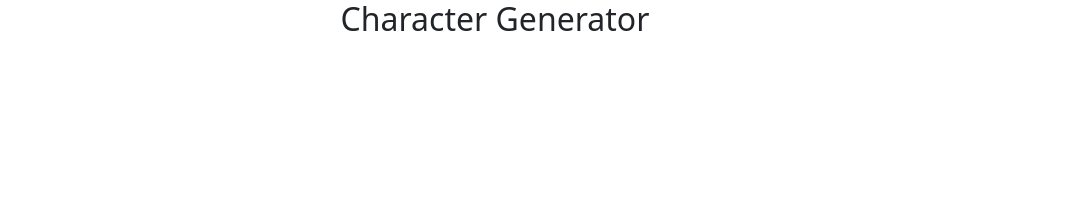
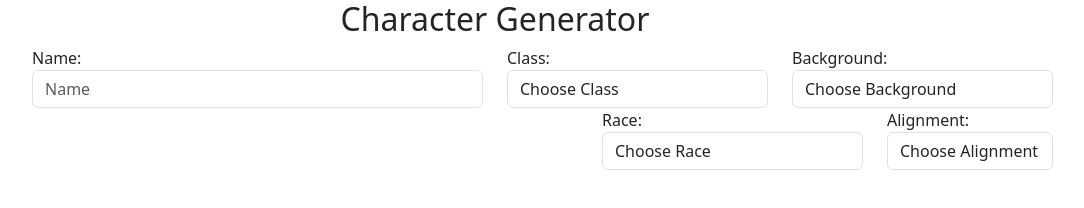
Before and after one commit to EthanWolf714/CharacterGenerator, a plain HTML site: page index.html in a window 1280 px wide. Shown: the whole page, without its empty margins (145-1229 px from the left). Drawn offline with nearby package versions, Linux system fonts and the light colour scheme.

Commit message:
basic form setup, with race class, alightment and background

```diff
--- a/index.html
+++ b/index.html
@@ -1,13 +1,16 @@
 <!DOCTYPE html>
 <html lang="en">
+
 <head>
     <meta charset="utf-8">
     <meta name="viewport" content="width=device-width, initial-scale=1">
     <title>Character Generator</title>
-    <link href="https://cdn.jsdelivr.net/npm/bootstrap@5.3.3/dist/css/bootstrap.min.css" rel="stylesheet" integrity="sha384-QWTKZyjpPEjISv5WaRU9OFeRpok6YctnYmDr5pNlyT2bRjXh0JMhjY6hW+ALEwIH" crossorigin="anonymous">
+    <link href="https://cdn.jsdelivr.net/npm/bootstrap@5.3.3/dist/css/bootstrap.min.css" rel="stylesheet"
+        integrity="sha384-QWTKZyjpPEjISv5WaRU9OFeRpok6YctnYmDr5pNlyT2bRjXh0JMhjY6hW+ALEwIH" crossorigin="anonymous">
     <link rel="stylesheet" href="style.css">
     <script src="script.js"></script>
 </head>
+
 <body>
     <div class="container">
         <div class="row justify-content-center">
@@ -15,13 +18,51 @@
                 <h2>Character Generator</h2>
             </div>
         </div>
-        <div class="row">
+        <form>
 
-        </div>
+            <div class="row justify-content-end">
+                <div class="form-group col-md-5">
+                    <label for="inputName">Name:</label>
+                    <input type="text" class="form-control" id="inputName" placeholder="Name">
+                </div>
+
+              <div class="form-group col-md-3">
+                <label for="inputClass">Class:</label>
+                    <select id="inputClass" class="form-control">
+                        <option selected>Choose Class</option>
+                        <option>Ranger</option>
+                    </select>
+              </div>
+              <div class="form-group col-md-3">
+                <label for="inputBackground">Background:</label>
+                <select id="inputBackground" class="form-control">
+                    <option selected>Choose Background</option>
+                </select>
+
+            </div>
+
+            </div>
+            <div class="row justify-content-end">
+                <div class="form-group col-md-3">
+                    <label for="inputRace">Race:</label>
+                        <select id="inputRace" class="form-control">
+                            <option selected>Choose Race</option>
+                            <option>Elf</option>
+                        </select>
+                  </div>
+                  <div class="form-group col-md-2">
+                    <label for="inputAlign">Alignment:</label>
+                        <select id="inputAlign" class="form-control">
+                            <option selected>Choose Alignment</option>
+
+                        </select>
+                  </div>
+            </div>
+          </form>
     </div>
+    <script src="https://cdn.jsdelivr.net/npm/bootstrap@5.3.3/dist/js/bootstrap.bundle.min.js"
+        integrity="sha384-YvpcrYf0tY3lHB60NNkmXc5s9fDVZLESaAA55NDzOxhy9GkcIdslK1eN7N6jIeHz"
+        crossorigin="anonymous"></script>
+</body>
 
-
-
-    <script src="https://cdn.jsdelivr.net/npm/bootstrap@5.3.3/dist/js/bootstrap.bundle.min.js" integrity="sha384-YvpcrYf0tY3lHB60NNkmXc5s9fDVZLESaAA55NDzOxhy9GkcIdslK1eN7N6jIeHz" crossorigin="anonymous"></script>
-</body>
 </html>
```
